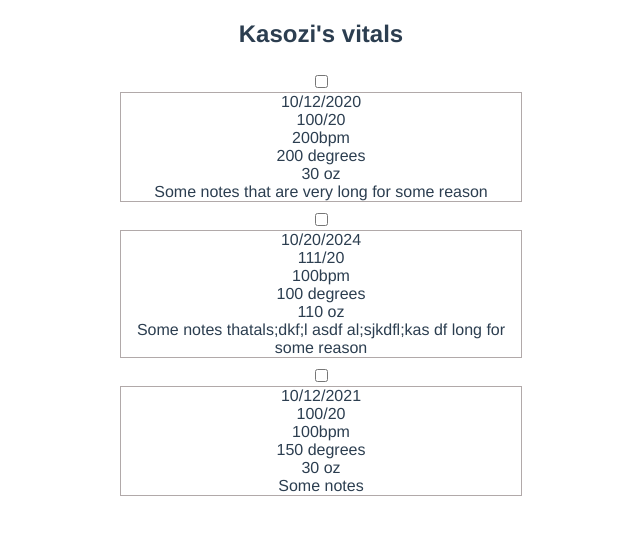
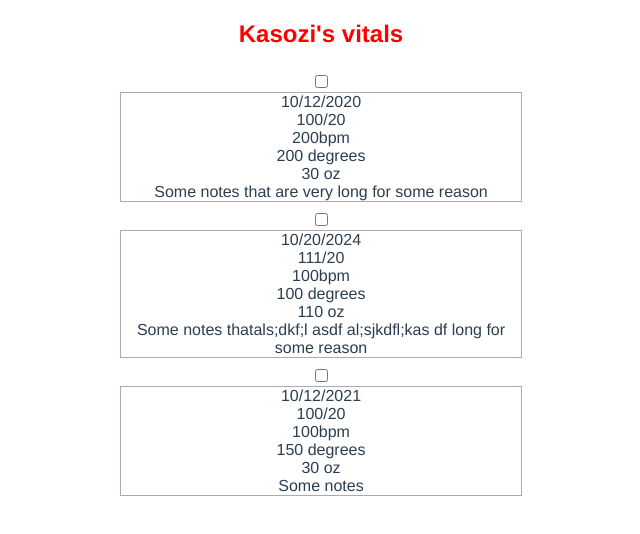
Before and after one commit to kwilson05/vitalstracker, a Vue app: page / in a window 1280 px wide. Shown: the top 534 px of the page, without its empty margins (319-959 px from the left). Built offline with nearby package versions, Linux system fonts and the light colour scheme.

Commit message:
add sass-loader

```diff
--- a/package.json
+++ b/package.json
@@ -29,6 +29,8 @@
     "eslint-plugin-prettier": "^3.3.1",
     "eslint-plugin-vue": "^7.0.0",
     "prettier": "^2.2.1",
+    "sass": "^1.32.13",
+    "sass-loader": "^10.2.0",
     "typescript": "~3.9.3",
     "vue-jest": "^5.0.0-0"
   }
--- a/src/App.vue
+++ b/src/App.vue
@@ -4,25 +4,23 @@
   </div>
 </template>
 
-<style>
-#app {
-  font-family: Avenir, Helvetica, Arial, sans-serif;
-  -webkit-font-smoothing: antialiased;
-  -moz-osx-font-smoothing: grayscale;
-  text-align: center;
-  color: #2c3e50;
-}
+<style lang="sass" scoped>
+#app
+  font-family: Avenir, Helvetica, Arial, sans-serif
+  -webkit-font-smoothing: antialiased
+  -moz-osx-font-smoothing: grayscale
+  text-align: center
+  color: #2c3e50
 
-#nav {
-  padding: 30px;
-}
+#nav
+  padding: 30px
 
-#nav a {
-  font-weight: bold;
-  color: #2c3e50;
-}
 
-#nav a.router-link-exact-active {
-  color: #42b983;
-}
+  & a
+    font-weight: bold
+    color: #2c3e50
+
+
+  & a.router-link-exact-active
+    color: #42b983
 </style>
--- a/src/views/Vitals.vue
+++ b/src/views/Vitals.vue
@@ -1,7 +1,7 @@
 <template>
   <section>
     <div>
-      <h2>Kasozi's vitals</h2>
+      <h2 class="red">Kasozi's vitals</h2>
     </div>
 
     <div class="container-centered">
@@ -18,7 +18,11 @@ export default {
   components: { VitalsList },
 };
 </script>
-<style scoped>
+<style scoped lang="scss">
+$red-color: red;
+.red {
+  color: $red-color;
+}
 .container-centered {
   display: flex;
   flex-direction: column;
--- /dev/null
+++ b/vue.config.js
@@ -0,0 +1,12 @@
+// vue.config.js
+module.exports = {
+  chainWebpack: (config) => {
+    config.module
+      .rule("style")
+      .test(/\.scss$/)
+      .use("sass")
+      .loader("sass-loader")
+      .end();
+    return config;
+  },
+};
```
Also changed, not shown: 1 other file (tests, documents, lock files or other folders).
